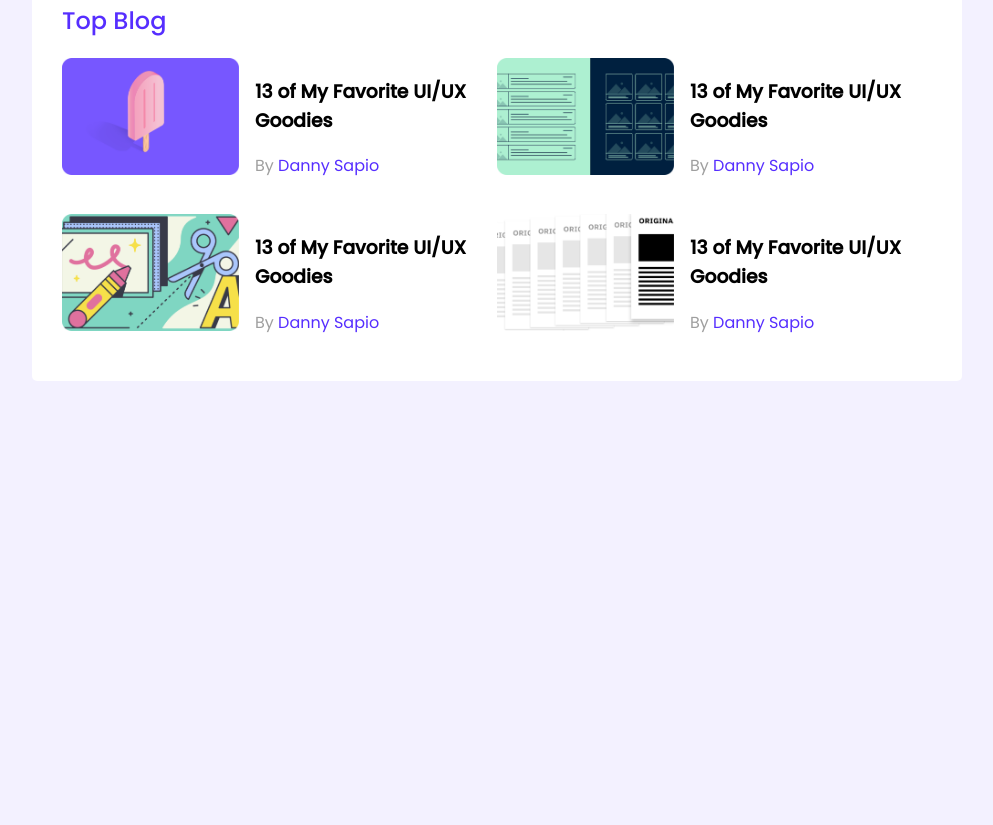
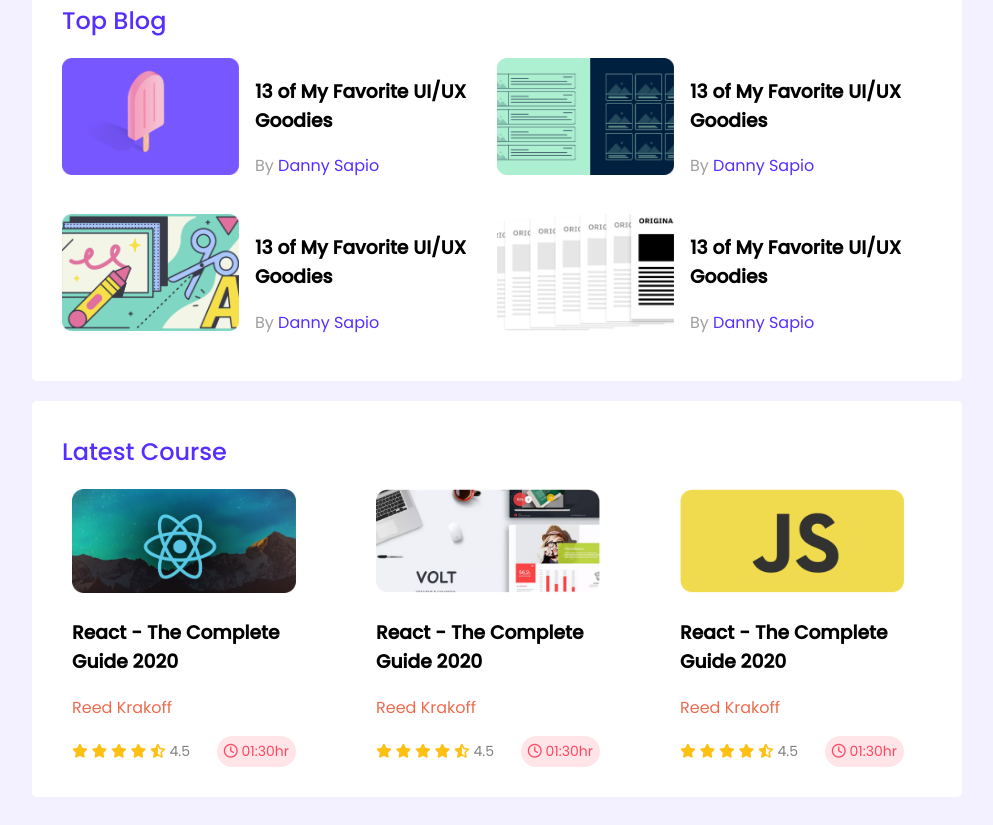
Before and after one commit to Bikash-Dev-Bk/leader-board, a plain HTML site: page index.html in a window 1280 px wide. Shown: the part 303-1128 px from the top of the page, without its empty margins (143-1136 px from the left). Before the commit the page ends 800 px from the top, so only its background shows below. Drawn offline with Linux system fonts and the light colour scheme.

Commit message:
Latest Course added

```diff
--- a/index.html
+++ b/index.html
@@ -5,6 +5,8 @@
     <meta http-equiv="X-UA-Compatible" content="IE=edge">
     <meta name="viewport" content="width=device-width, initial-scale=1.0">
     <title>Document</title>
+    <!-- font awsome -->
+    <script src="https://kit.fontawesome.com/722bf37857.js" crossorigin="anonymous"></script>
     <!-- stylesheet -->
     <link rel="stylesheet" href="/styles/style.css">
 </head>
@@ -89,6 +91,77 @@
                 </div>
             </div>
         </section>
+        <!-- Latest course -->
+        <section class="container">
+            <div class="courses-container">
+                <h2 class="section-title">Latest Course</h2>
+                <div class="courses">
+                    <div class="course">
+                        <div class="course-description">
+                            <img src="./images/courses/course-1.png" alt="">
+                            <h3>React - The Complete Guide 2020</h3>
+                            <p>Reed Krakoff</p>
+                        </div>
+                        <div class="course-info">
+                            <div class="ratting">
+                                <i class="fa-solid fa-star star-color"></i>
+                                <i class="fa-solid fa-star star-color"></i>
+                                <i class="fa-solid fa-star star-color"></i>
+                                <i class="fa-solid fa-star star-color"></i>
+                                <i class="fa-solid fa-star-half-stroke star-color"></i>
+                                4.5
+                            </div>
+                            <div class="duration">
+                                <i class="fa-regular fa-clock"></i>
+                                01:30hr
+                            </div>
+                        </div>
+                    </div>
+                    <div class="course">
+                        <div class="course-description">
+                            <img src="./images/courses/course-2.png" alt="">
+                            <h3>React - The Complete Guide 2020</h3>
+                            <p>Reed Krakoff</p>
+                        </div>
+                        <div class="course-info">
+                            <div class="ratting">
+                                <i class="fa-solid fa-star star-color"></i>
+                                <i class="fa-solid fa-star star-color"></i>
+                                <i class="fa-solid fa-star star-color"></i>
+                                <i class="fa-solid fa-star star-color"></i>
+                                <i class="fa-solid fa-star-half-stroke star-color"></i>
+                                4.5
+                            </div>
+                            <div class="duration">
+                                <i class="fa-regular fa-clock"></i>
+                                01:30hr
+                            </div>
+                        </div>
+                    </div>
+                    <div class="course">
+                        <div class="course-description">
+                            <img src="./images/courses/course-3.png" alt="">
+                            <h3>React - The Complete Guide 2020</h3>
+                            <p>Reed Krakoff</p>
+                        </div>
+                        <div class="course-info">
+                            <div class="ratting">
+                                <i class="fa-solid fa-star star-color"></i>
+                                <i class="fa-solid fa-star star-color"></i>
+                                <i class="fa-solid fa-star star-color"></i>
+                                <i class="fa-solid fa-star star-color"></i>
+                                <i class="fa-solid fa-star-half-stroke star-color"></i>
+                                4.5
+                            </div>
+                            <div class="duration">
+                                <i class="fa-regular fa-clock"></i>
+                                01:30hr
+                            </div>
+                        </div>
+                    </div>
+                </div>
+            </div>
+        </section>
     </main>
 </body>
 </html>
--- a/styles/style.css
+++ b/styles/style.css
@@ -14,13 +14,15 @@ body{
 }
 main{
     display: flex;
-    justify-content: center;
+    flex-direction: column;
+    align-items: center;
 }
 .container{
     padding: 30px;
     width: 870px;
     background-color: #FFFFFF;
     border-radius: 5px;
+    margin-bottom: 20px;
 }
 hr{
     border: 1px solid #D1D1D1;
@@ -82,3 +84,40 @@ hr{
 .blog-info p{
     color: #9F9F9F;
 }
+
+/*--------------------------------
+           Course Blog
+---------------------------------*/
+
+.courses{
+    display: grid;
+    grid-template-columns: repeat(3, 1fr);
+    grid-column-gap: 80px;
+    margin-left: 10px;
+    width: 270px;
+}
+.course-description img{
+    width: 224px;
+    height: 104px;
+}
+.course-description p{
+    color: #ED6B4F;
+}
+.course-info{
+    display: flex;
+    justify-content: space-between;
+    align-items: center;
+    font-size: 14px;
+}
+.star-color{
+    color: #FFC014;;
+}
+.ratting{
+    color: gray;
+}
+.duration{
+    background-color: #FFE4E8;
+    color: #FF4A60;;
+    padding: 5px 7px;
+    border-radius: 25px;
+}
```
